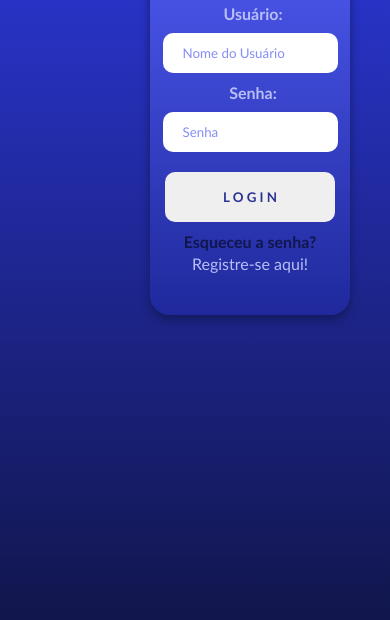
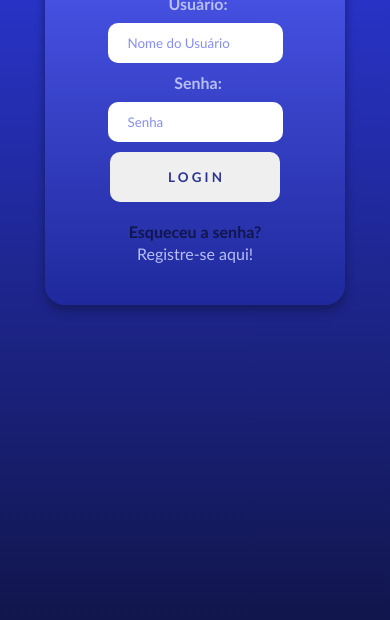
Before and after one commit to kaykyrodrigues/loginscreen, a plain HTML site: page index.html in a window 390 px wide. Shown: the part 244-864 px from the top of the page. Drawn offline with Linux system fonts and the light colour scheme.

Commit message:
Redimensionando a div

```diff
--- a/style/media-querry.css
+++ b/style/media-querry.css
@@ -35,8 +35,9 @@
     }
 
     article {
-        margin: 10px 50px 10px 150px;
-        width: 200px;
+        margin: auto;
+        align-items: center;
+        width: 300px;
 
         & h3 {
             text-align: center;
@@ -53,8 +54,7 @@
         }
 
         & button {
-            margin-left: 15px;
-            margin-top: 20px;
+           margin: 10px 50px 10px 65px;
         }
 
         & #esqSenha {
```
